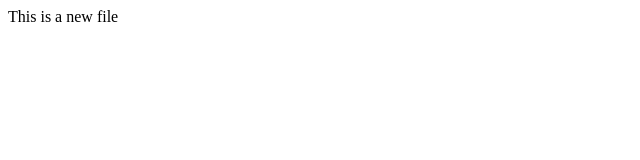
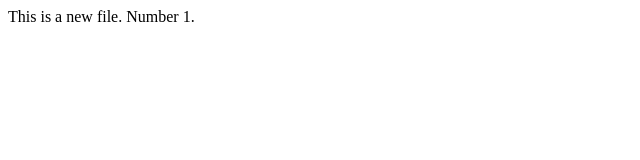
Before and after one commit to SMykola/myrepository, a plain HTML site: page index.html in a window 1280 px wide. Shown: the full height of the page, 0-640 px from the left. Drawn offline with Linux system fonts and the light colour scheme.

Commit message:
sync test

```diff
--- a/index.html
+++ b/index.html
@@ -4,6 +4,6 @@
 	<title>Title</title>
 </head>
 <body>
-This is a new file
+This is a new file. Number 1.
 </body>
 </html>
```
